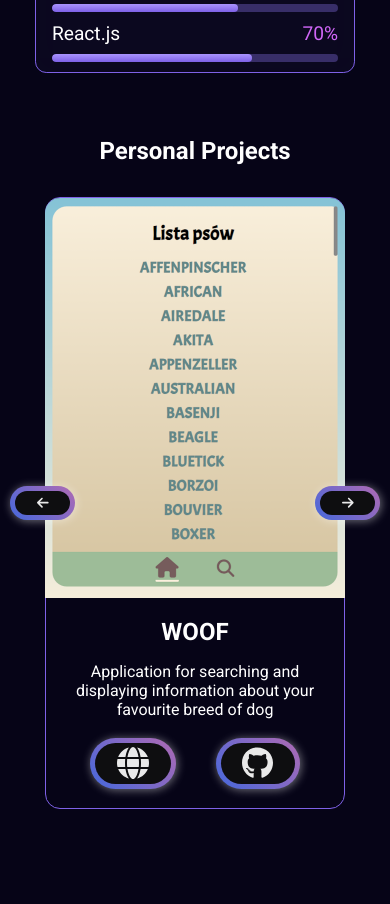
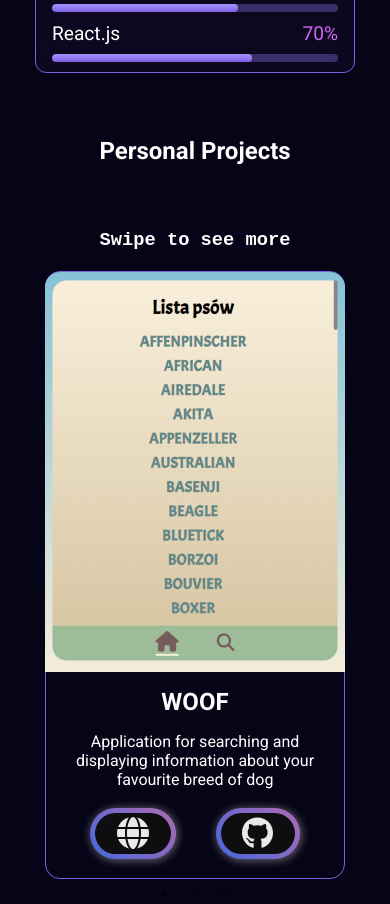
Before and after one commit to zexcv/PersonalPageSCSS, a React (Create React App) app in the folder my-page/: page / in a window 390 px wide. Shown: the part 1340-2244 px from the top of the page. Before the commit the page ends 2213 px from the top, so only its background shows below. Built offline with nearby package versions, Linux system fonts and the light colour scheme; a web font is replaced by a local one.

Commit message:
React-slick Slider

```diff
--- a/my-page/src/components/Projects/AllProjects.jsx
+++ b/my-page/src/components/Projects/AllProjects.jsx
@@ -1,44 +1,38 @@
-import React, { useState, useLayoutEffect } from "react";
+import React, { useRef } from "react";
 import "../../css/all-projects.component.css";
 import Project from "./Project.jsx";
 import { PROJECTS } from "../../utils/data.js";
-import { FontAwesomeIcon } from "@fortawesome/react-fontawesome";
-import { faArrowLeft, faArrowRight } from "@fortawesome/free-solid-svg-icons";
+import Slider from "react-slick";
 
 const AllProjects = () => {
-  const [windowWidth, setWindowWidth] = useState(window.innerWidth);
-  const [currentProject, setCurrentProject] = useState(0);
 
-  useLayoutEffect(() => {
-    const handleResize = () => {
-      setWindowWidth(window.innerWidth);
-    };
-
-    window.addEventListener("resize", handleResize);
-
-    return () => {
-      window.removeEventListener("resize", handleResize);
-    };
-  }, []);
-
-  const projectsToShow = windowWidth < 1025 ? 1 : 3;
-
-  const nextProject = () => {
-    setCurrentProject((prevProject) => (prevProject + 1) % PROJECTS.length);
-  };
-
-  const prevProject = () => {
-    setCurrentProject((prevProject) =>
-      prevProject === 0 ? PROJECTS.length - 1 : prevProject - 1
-    );
+  const sliderRef = useRef();
+  const settings = {
+    dots: false,
+    infinite: true,
+    speed: 500,
+    slidesToShow: 3,
+    slidesToScroll: 0,
+    arrows: false,
+    responsive: [
+      {
+        breakpoint: 1024,
+        settings: {
+          slidesToShow: 1,
+          slidesToScroll: 1,
+          arrows: false,
+          dots: true
+        },
+      },
+    ],
   };
 
   return (
     <section className="all-projects-container">
       <h4>Personal Projects</h4>
-      <div className="projects">
-        {PROJECTS.slice(currentProject, currentProject + projectsToShow).map(
-          (project) => (
+      <h3>Swipe to see more</h3>
+        <Slider ref={sliderRef} {...settings}>
+          {PROJECTS.map((project) => (
             <Project
               key={project.title}
               title={project.title}
@@ -47,15 +41,8 @@ const AllProjects = () => {
               poster={project.poster}
               git={project.git}
             />
-          )
-        )}
-        {windowWidth < 1025 && (
-          <div className="project-navigation">
-            <button className="bn30" onClick={prevProject}><FontAwesomeIcon icon={faArrowLeft} /></button>
-            <button className="bn30" onClick={nextProject}><FontAwesomeIcon icon={faArrowRight} /></button>
-          </div>
-        )}
-      </div>
+          ))}
+        </Slider>
     </section>
   );
 };
--- a/my-page/src/css/all-projects.component.css
+++ b/my-page/src/css/all-projects.component.css
@@ -2,73 +2,30 @@
   font-family: "Roboto", sans-serif;
 }
 
+.all-projects-container {
+  max-width: 60%;
+  margin: 0 auto;
+}
 .all-projects-container h4 {
   font-size: 1.5rem;
+  margin-bottom: 4rem;
 }
-.all-projects-container .projects {
-  display: flex;
-  align-items: center;
-  justify-content: center;
-  justify-content: space-between;
-  margin-top: 2rem;
-}
-
-.bn30 {
-  border: 5em;
-  cursor: pointer;
-  outline: none;
-  -webkit-transform: translate(0);
-  transform: translate(0);
-  background-image: linear-gradient(45deg, #4568dc, #b06ab3);
-  padding: 0.7em 2em;
-  border-radius: 65px;
-  box-shadow: 1px 1px 10px rgba(255, 255, 255, 0.438);
-  -webkit-transition: box-shadow 0.25s;
-  transition: box-shadow 0.25s;
-  color: rgba(255, 255, 255, 0.91);
-}
-.bn30::after {
-  content: "";
-  border-radius: 22px;
-  position: absolute;
-  margin: 5px;
-  top: 0;
-  left: 0;
-  bottom: 0;
-  right: 0;
-  z-index: -1;
-  background: #0e0e10;
-}
-.bn30:hover {
-  background-image: linear-gradient(-45deg, #4568dc, #b06ab3);
-  box-shadow: 0 12px 24px rgba(128, 128, 128, 0.1);
-}
-.bn30:hover .icon {
-  color: #a993fe;
+.all-projects-container h3 {
+  display: none;
 }
 
 @media (max-width: 1024px) {
-  .all-projects-container h4 {
+  .all-projects-container {
     text-align: center;
   }
-  .all-projects-container .projects {
-    justify-content: center;
-  }
-  .all-projects-container .projects .project-navigation {
-    position: absolute;
-    display: flex;
-    align-items: center;
-    justify-content: center;
-    gap: 350px;
+  .all-projects-container h3 {
+    font-family: "Courier New", Courier, monospace;
+    display: block;
+    margin-bottom: 20px;
   }
 }
-@media (max-width: 430px) {
-  .all-projects-container .projects .project-navigation {
-    gap: 240px;
-  }
-}
-@media (max-width: 375px) {
-  .all-projects-container .projects .project-navigation {
-    gap: 180px;
+@media (max-width: 500px) {
+  .all-projects-container {
+    max-width: 100%;
   }
 }/*# sourceMappingURL=all-projects.component.css.map */
--- a/my-page/src/css/project.component.css
+++ b/my-page/src/css/project.component.css
@@ -2,11 +2,7 @@
   font-family: "Roboto", sans-serif;
 }
 
-.all-projects-container {
-  margin: 4rem auto;
-  max-width: 60%;
-}
-.all-projects-container .project-card {
+.project-card {
   display: flex;
   flex-direction: column;
   align-items: center;
@@ -14,29 +10,30 @@
   max-width: 300px;
   border: 1px solid #7e61e7;
   border-radius: 15px;
+  margin: 0 auto;
 }
-.all-projects-container .project-card_poster {
+.project-card_poster {
   width: 300px;
   height: auto;
 }
-.all-projects-container .project-card_poster img {
+.project-card_poster img {
   width: 100%;
   border-radius: 15px 15px 0 0;
 }
-.all-projects-container .project-card_desc {
+.project-card_desc {
   max-width: 92%;
   text-align: center;
 }
-.all-projects-container .project-card_desc h1 {
+.project-card_desc h1 {
   margin: 1rem 0;
 }
-.all-projects-container .project-card_links {
+.project-card_links {
   margin: 1.2rem 0;
 }
-.all-projects-container .project-card_links a {
+.project-card_links a {
   margin: 0 20px;
 }
-.all-projects-container .project-card_links .bn30 {
+.project-card_links .bn30 {
   border: 5em;
   cursor: pointer;
   outline: none;
@@ -50,7 +47,7 @@
   transition: box-shadow 0.25s;
   color: rgba(255, 255, 255, 0.91);
 }
-.all-projects-container .project-card_links .bn30::after {
+.project-card_links .bn30::after {
   content: "";
   border-radius: 22px;
   position: absolute;
@@ -62,14 +59,14 @@
   z-index: -1;
   background: #0e0e10;
 }
-.all-projects-container .project-card_links .bn30:hover {
+.project-card_links .bn30:hover {
   background-image: linear-gradient(-45deg, #4568dc, #b06ab3);
   box-shadow: 0 12px 24px rgba(128, 128, 128, 0.1);
 }
-.all-projects-container .project-card_links .bn30:hover .icon {
+.project-card_links .bn30:hover .icon {
   color: #a993fe;
 }
-.all-projects-container .project-card_links .icon {
+.project-card_links .icon {
   font-size: 2rem;
 }
 
@@ -88,4 +85,9 @@
   .project-card_poster {
     max-width: 300px;
   }
+}
+@media (max-width: 430px) {
+  .project-card {
+    width: 300px;
+  }
 }/*# sourceMappingURL=project.component.css.map */
--- a/my-page/src/index.js
+++ b/my-page/src/index.js
@@ -1,5 +1,7 @@
 import React from 'react';
 import ReactDOM from 'react-dom/client';
+import "slick-carousel/slick/slick.css";
+import "slick-carousel/slick/slick-theme.css";
 import './index.css';
 import App from './App';
 
--- a/my-page/src/styles/all-projects.component.scss
+++ b/my-page/src/styles/all-projects.component.scss
@@ -1,48 +1,29 @@
 @import "../styles/global.scss";
 
 .all-projects-container {
-
+    max-width: 60%;
+    margin: 0 auto;
   h4 {
     font-size: 1.5rem;
+    margin-bottom: 4rem;
   }
-  .projects {
-    @include flex-center;
-    justify-content: space-between;
-    margin-top: 2rem;
+  h3{
+    display: none;
   }
 }
-@include bn30;
+@media (max-width: $responsive_tablet) {
+  .all-projects-container {
+    text-align: center;
+    h3{
+        font-family:'Courier New', Courier, monospace;
+        display: block;
+        margin-bottom: 20px;
+    }
+  }
+}
+@media (max-width: 500px){
+    .all-projects-container{
+        max-width: 100%;
 
-@media (max-width: $responsive_tablet){
-    .all-projects-container{
-        h4{
-            text-align: center;
-        }
-        .projects{
-            justify-content: center;
-            .project-navigation{
-                position: absolute;
-                @include flex-center;
-                gap:350px;
-            }
-        }
     }
 }
-@media (max-width: $responsive_min-width){
-    .all-projects-container{
-       .projects{
-        .project-navigation{
-            gap:240px
-        }
-       }
-    }
-}
-@media (max-width: 375px){
-    .all-projects-container{
-       .projects{
-        .project-navigation{
-            gap:180px
-        }
-       }
-    }
-}
--- a/my-page/src/styles/project.component.scss
+++ b/my-page/src/styles/project.component.scss
@@ -1,13 +1,12 @@
 @import "../styles/global.scss";
 
-.all-projects-container {
-  margin: 4rem auto;
-  max-width: 60%;
+
   .project-card {
     @include flex-column;
     max-width: 300px;
     border: 1px solid $base-color;
     border-radius: 15px;
+    margin: 0 auto;
     &_poster {
       width: 300px;
       height: auto;
@@ -34,7 +33,6 @@
       }
     }
   }
-}
 @media (max-width: $responsive_laptop) {
   .project-card {
     width: 260px;
@@ -52,3 +50,8 @@
     }
   }
 }
+@media (max-width: $responsive_min-width){
+  .project-card{
+    width: 300px;
+  }
+}
```
Also changed, not shown: 2 other files (tests, documents, lock files or other folders).
